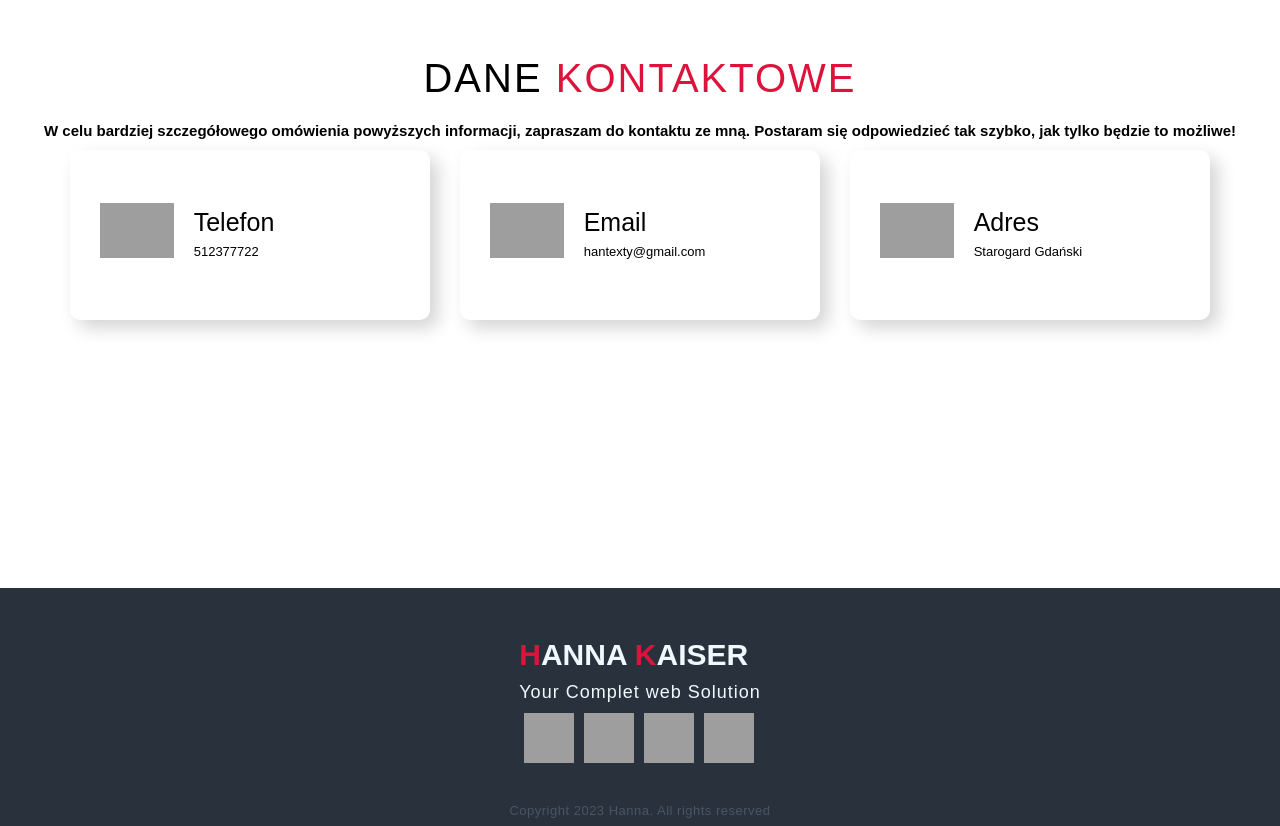
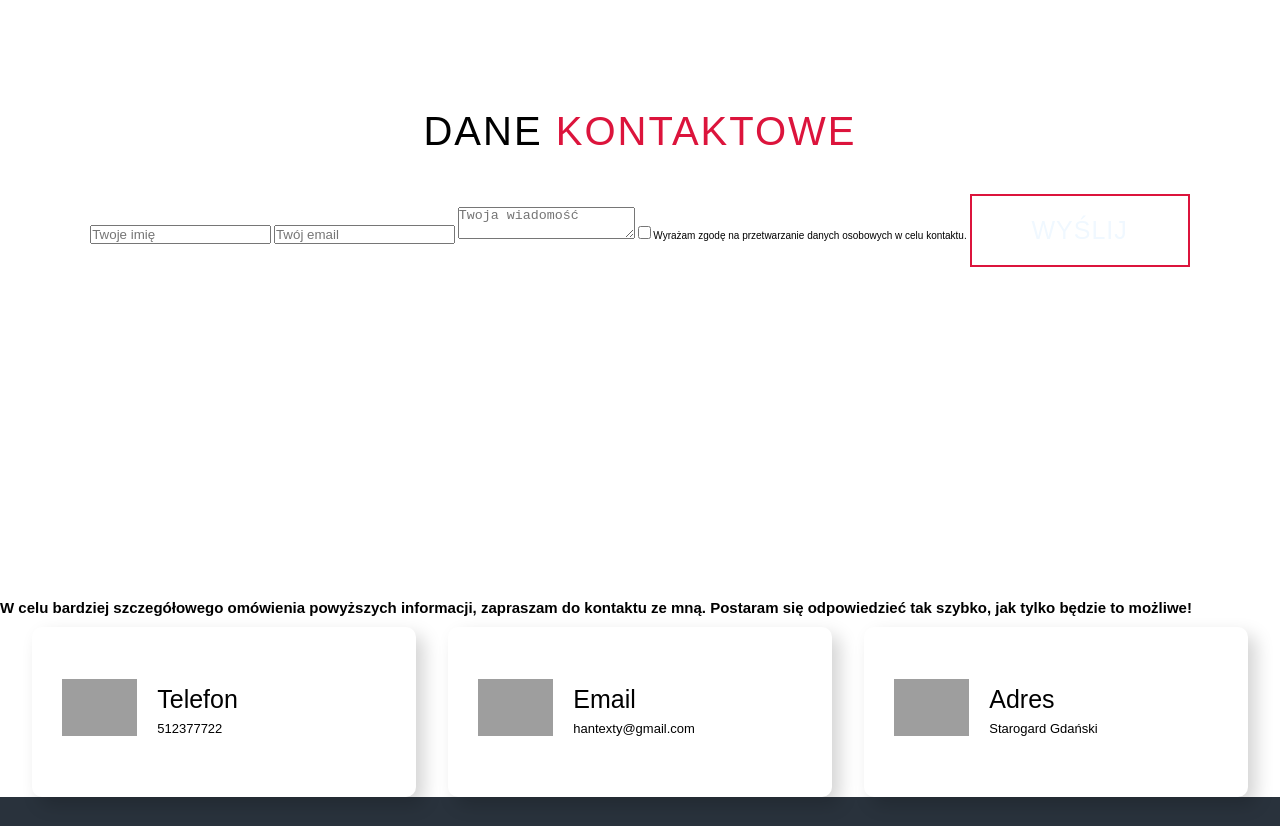
Before and after one commit to miloloire/eco-konsultacje, a plain HTML site: page index.html in a window 1280 px wide. Shown: the part 3440-4266 px from the top of the page. Drawn offline with Linux system fonts and the light colour scheme; grey boxes are pictures that could not be loaded; a web font is replaced by a local one.

Commit message:
Update index.html

```diff
--- a/index.html
+++ b/index.html
@@ -1,11 +1,20 @@
 <!DOCTYPE html>
 <html lang="en">
 <head>
-    <meta charset="UTF-8">
-    <meta http-equiv="X-UA-Compatible" content="IE=edge">
-    <meta name="viewport" content="width=device-width, initial-scale=1.0">
-    <title>Moja strona</title>
-    <link rel="stylesheet" href="style.css">
+  <meta charset="UTF-8" />
+  <meta name="viewport" content="width=device-width, initial-scale=1.0" />
+  <meta http-equiv="X-UA-Compatible" content="IE=edge" />
+  <meta name="description" content="Profesjonalne konsultacje środowiskowe – wnioski, decyzje, operaty i dokumentacja BDO. Hanna Kaiser – ekspert ochrony środowiska." />
+  <meta name="keywords" content="ochrona środowiska, BDO, pozwolenia, decyzje środowiskowe, Hanna Kaiser, konsultacje ekologiczne" />
+  <meta name="author" content="Hanna Kaiser" />
+  <meta property="og:title" content="Hanna Kaiser – Eco Konsultacje" />
+  <meta property="og:description" content="Profesjonalne wsparcie w zakresie ochrony środowiska." />
+  <meta property="og:type" content="website" />
+  <meta property="og:url" content="https://miloloire.github.io/eco-konsultacje/" />
+  <meta property="og:image" content="https://miloloire.github.io/eco-konsultacje/img/og-image.webp" />
+  <link rel="icon" href="favicon.ico" type="image/x-icon" />
+  <link rel="stylesheet" href="style.css" />
+  <title>Hanna Kaiser – Konsultacje Środowiskowe</title>
 </head>
 <body>
     <!-- Header -->
@@ -122,6 +131,22 @@
     <section id="contact">
         <div class="contact container">
             <div><h1 class="section-title">Dane <span>kontaktowe</span></h1></div>
+            <form action="https://formspree.io/f/YOUR_ID" method="POST">
+            <input type="text" name="name" placeholder="Twoje imię" required />
+            <input type="email" name="email" placeholder="Twój email" required />
+            <textarea name="message" placeholder="Twoja wiadomość" required></textarea>
+           <!-- honeypot -->
+      <input type="text" name="_gotcha" style="display:none" />
+
+      <label>
+        <input type="checkbox" required />
+        Wyrażam zgodę na przetwarzanie danych osobowych w celu kontaktu.
+      </label>
+
+      <button type="submit" class="cta">Wyślij</button>
+    </form>
+  </div>
+
             <br/>
             <div><h2> W celu bardziej szczegółowego omówienia powyższych informacji, zapraszam do kontaktu ze mną.
                 Postaram się odpowiedzieć tak szybko, jak tylko będzie to  możliwe!</h2></div>
```
